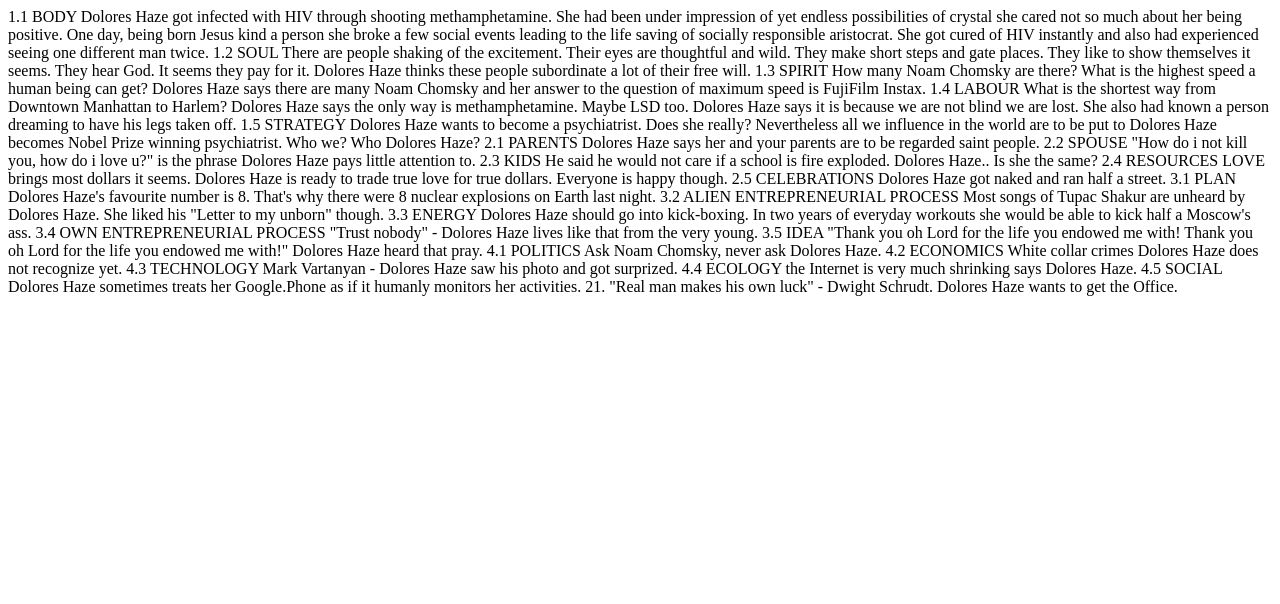
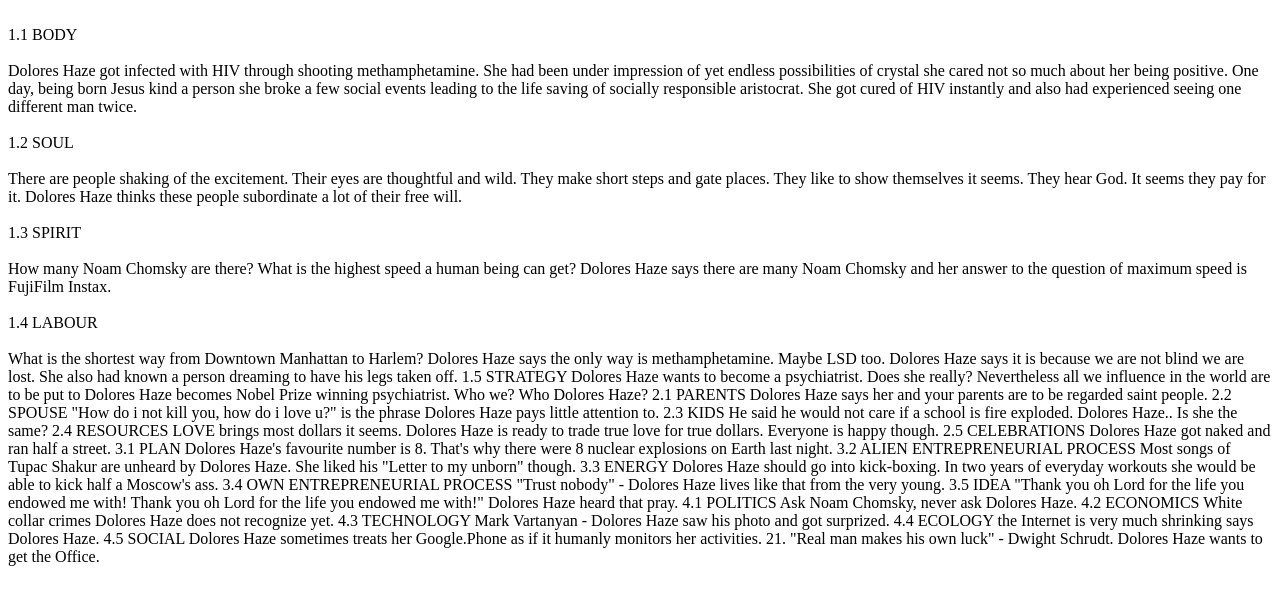
Before and after one commit to offkinglear/offkinglear.github.io, a plain HTML site: page index.html in a window 1280 px wide. Drawn offline with Linux system fonts and the light colour scheme.

Commit message:
Update index.html

```diff
--- a/index.html
+++ b/index.html
@@ -1,20 +1,20 @@
 <!DOCTYPE html>
 <html>
 <body>
-1.1 BODY
+<br>1.1 BODY<br><br>
 Dolores Haze got infected with HIV through shooting methamphetamine. She had been under impression of yet endless possibilities of crystal she cared not so much about her being positive.
 One day, being born Jesus kind a person she broke a few social events leading to the life saving of socially responsible aristocrat.
 She got cured of HIV instantly and also had experienced seeing one different man twice.
-
-1.2 SOUL
+<br><br>
+1.2 SOUL<br><br>
 There are people shaking of the excitement. Their eyes are thoughtful and wild. They make short steps and gate places. They like to show themselves it seems.
 They hear God. It seems they pay for it. Dolores Haze thinks these people subordinate a lot of their free will.
-
-1.3 SPIRIT
+<br><br>
+1.3 SPIRIT<br><br>
 How many Noam Chomsky are there? What is the highest speed a human being can get?
 Dolores Haze says there are many Noam Chomsky and her answer to the question of maximum speed is FujiFilm Instax.
-
-1.4 LABOUR
+<br><br>
+1.4 LABOUR<br><br>
 What is the shortest way from Downtown Manhattan to Harlem? Dolores Haze says the only way is methamphetamine. Maybe LSD too. Dolores Haze says it is because we are not blind we are lost. She also had known a person dreaming to have his legs taken off.
 
 1.5 STRATEGY
```
